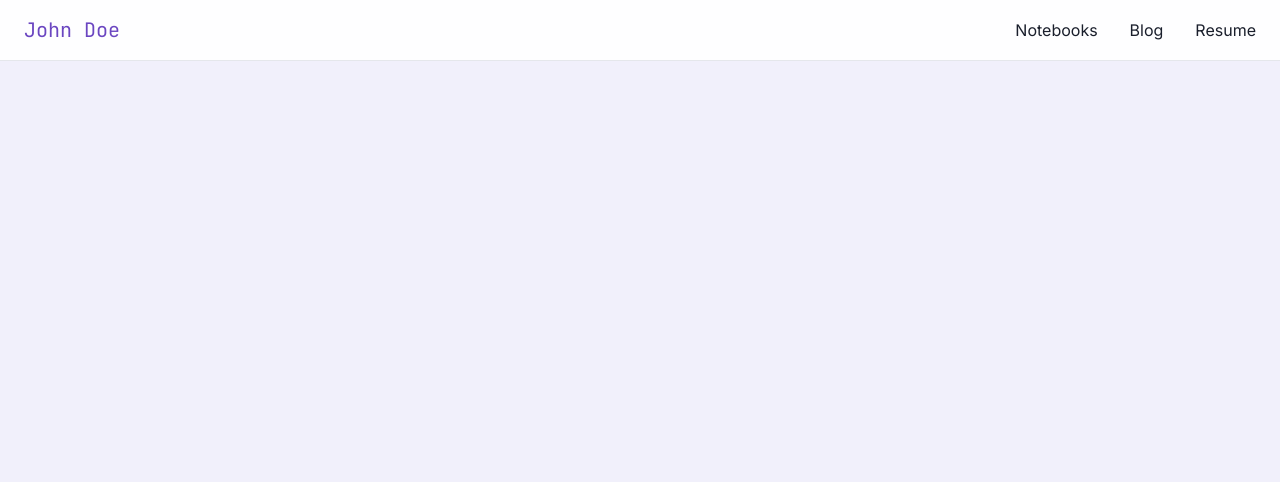
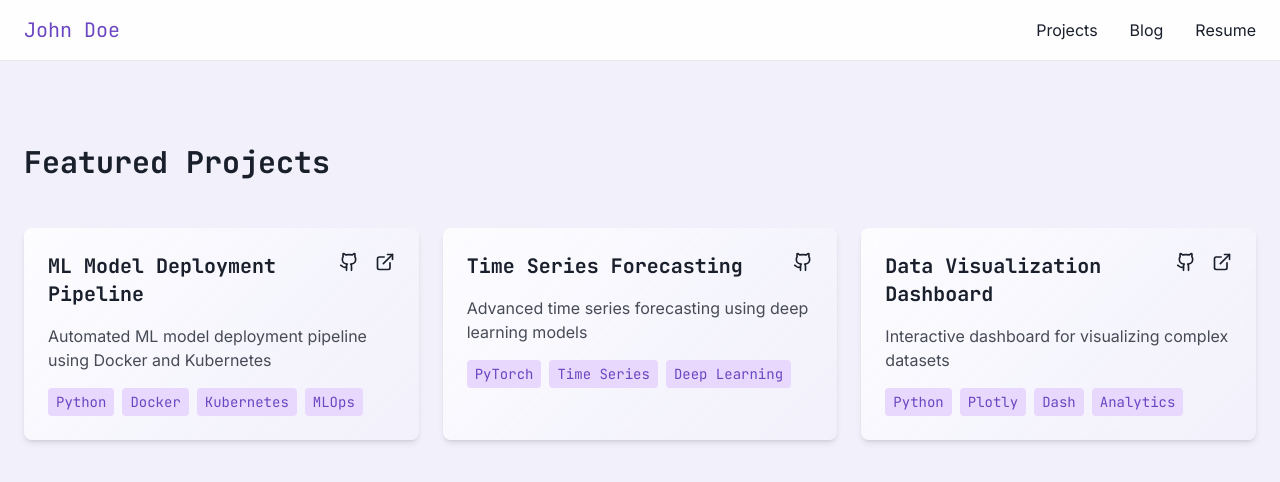
Before and after one commit to harshit-py/harshit-py.github.io, a React (Vite) app: page /projects in a window 1280 px wide. Shown: the top 482 px of the page. Built offline with nearby package versions, Linux system fonts and the light colour scheme.

Commit message:
Restore Project Tab and Cards
Reintroduced the project tab and project cards to the application to ensure project visibility and accessibility.
[skip gpt_engineer]

```diff
--- a/src/App.tsx
+++ b/src/App.tsx
@@ -1,6 +1,7 @@
 import { BrowserRouter as Router, Routes, Route } from 'react-router-dom'
 import { Navbar } from './components/Navbar'
 import Index from './pages/Index'
+import Projects from './pages/Projects'
 
 function App() {
   return (
@@ -10,6 +11,7 @@ function App() {
         <div className="pt-16"> {/* Add padding to account for fixed navbar */}
           <Routes>
             <Route path="/" element={<Index />} />
+            <Route path="/projects" element={<Projects />} />
           </Routes>
         </div>
       </div>
--- a/src/components/Navbar.tsx
+++ b/src/components/Navbar.tsx
@@ -6,7 +6,7 @@ export const Navbar = () => {
   const [isOpen, setIsOpen] = useState(false);
 
   const navItems = [
-    { name: 'Notebooks', path: '/notebooks' },
+    { name: 'Projects', path: '/projects' },
     { name: 'Blog', path: '/blog' },
     { name: 'Resume', path: '/resume' },
   ];
--- a/src/pages/Projects.tsx
+++ b/src/pages/Projects.tsx
@@ -27,7 +27,7 @@ const Projects = () => {
   return (
     <div className="min-h-screen py-20 px-6">
       <div className="max-w-7xl mx-auto">
-        <h2 className="text-3xl font-mono mb-12 text-slate">Featured Projects</h2>
+        <h2 className="text-3xl font-mono mb-12">Featured Projects</h2>
         <div className="grid grid-cols-1 md:grid-cols-2 lg:grid-cols-3 gap-6">
           {projects.map((project) => (
             <ProjectCard key={project.title} {...project} />
```
